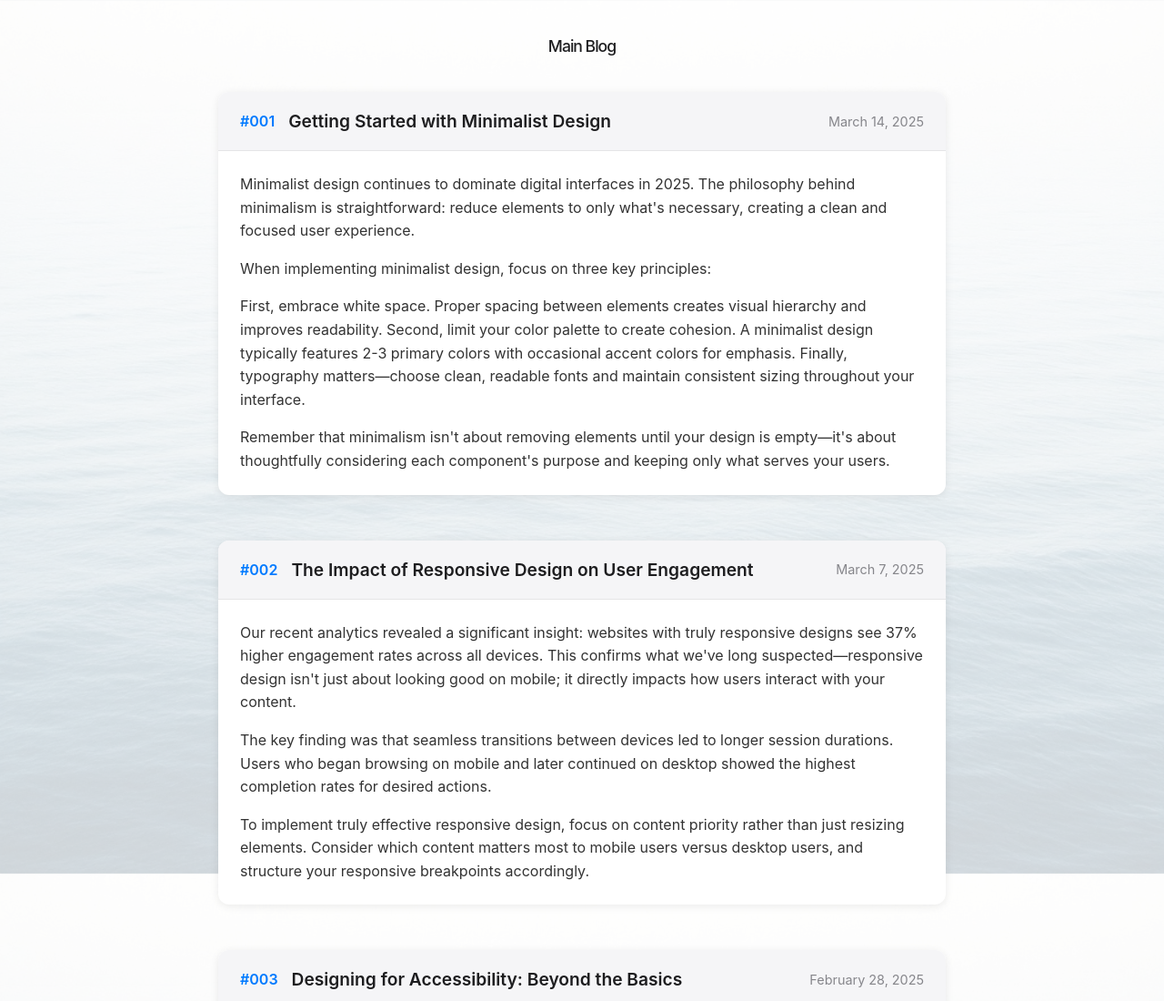
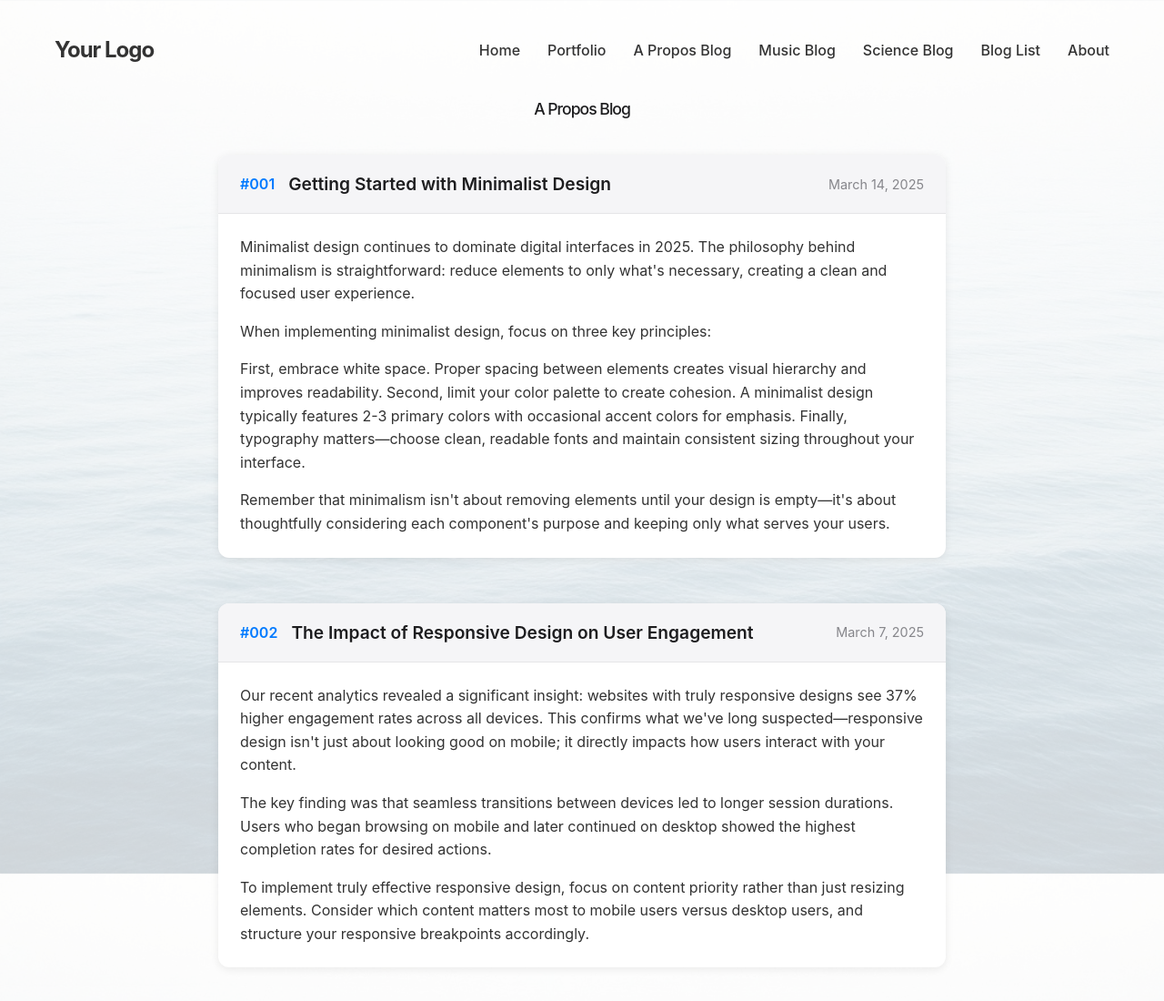
Before and after one commit to Vinc-Web-Hub/Vinc-Static-Blog, a plain HTML site: page blog.html in a window 1280 px wide. Shown: the top 1100 px of the page at 91% size. Drawn offline with Linux system fonts and the light colour scheme; a script that the page names is missing.

Commit message:
correction blog.html

```diff
--- a/blog.html
+++ b/blog.html
@@ -9,6 +9,7 @@
 <body>
     <div class="overlay"></div>
     <div class="container">
+        <div id="menu-container"></div>
         <script>
             fetch('menu.html')
                 .then(response => response.text())
@@ -16,7 +17,7 @@
         </script>
 
         <div class="blog-container">
-            <h1 class="blog-title">Main Blog</h1>
+            <h1 class="blog-title">A Propos Blog</h1>
 
             <!-- Blog Post 1 -->
             <div class="blog-post" id="post-001">
--- a/menu.html
+++ b/menu.html
@@ -5,7 +5,7 @@
         <ul class="menu" id="menu">
             <li><a href="index.html">Home</a></li>
             <li><a href="portfolio.html">Portfolio</a></li>
-            <li><a href="blog.html">A propos Blog</a></li>
+            <li><a href="blog.html">A Propos Blog</a></li>
             <li><a href="blog-music.html">Music Blog</a></li>
             <li><a href="blog-science.html">Science Blog</a></li>
             <li><a href="blog-list.html">Blog List</a></li>
```
